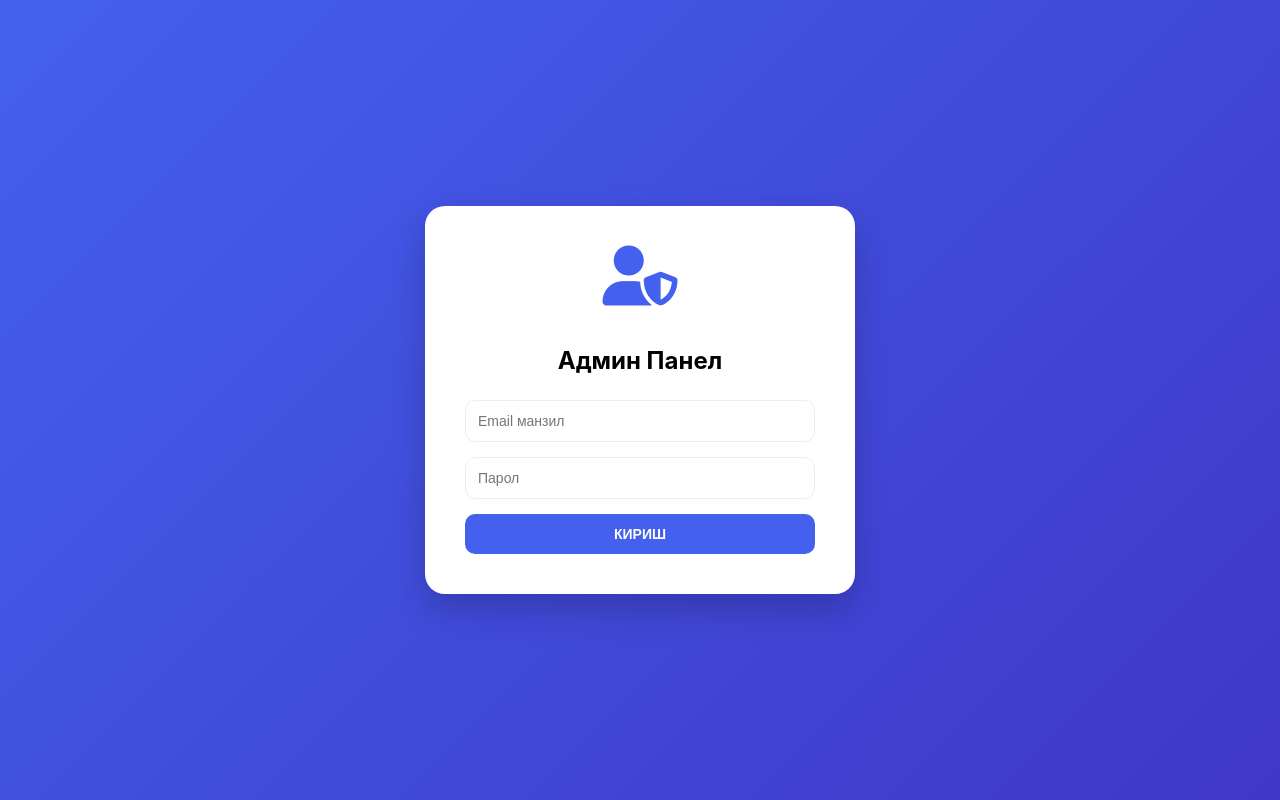
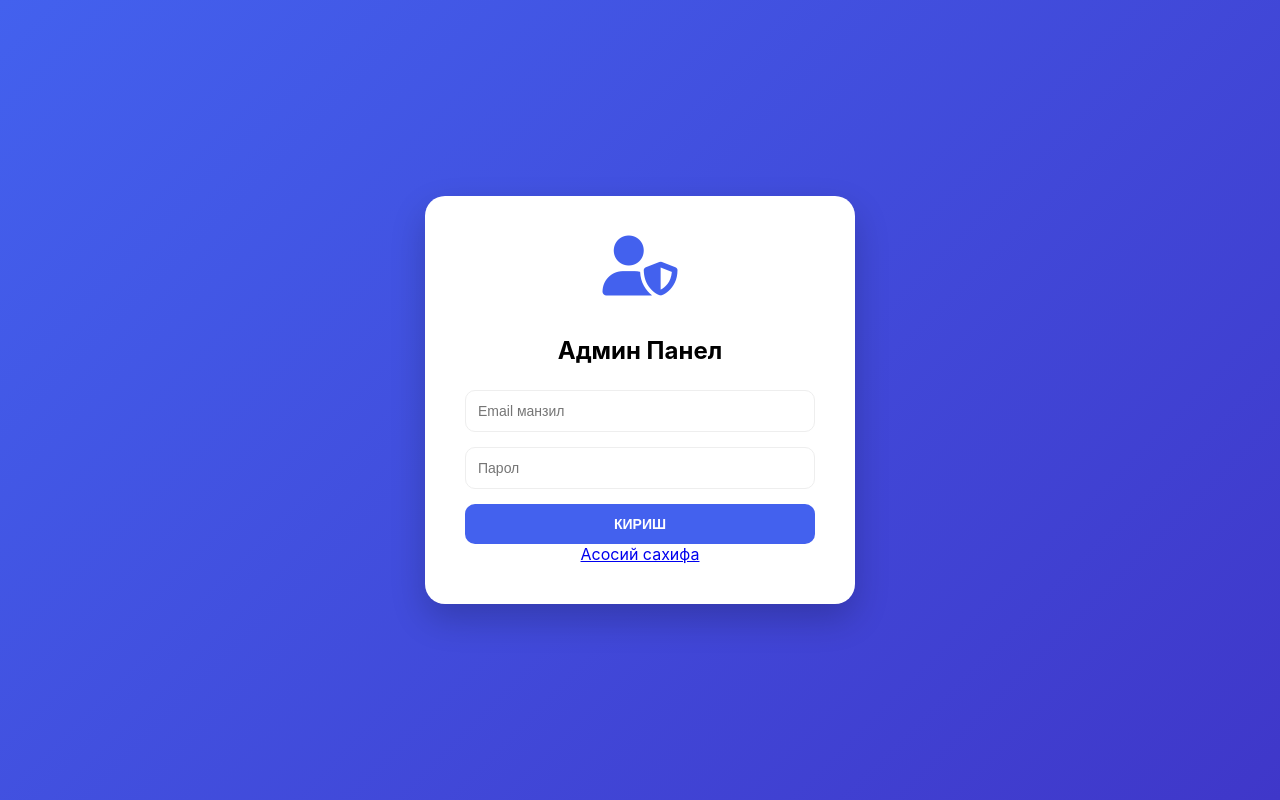
Before and after one commit to ZokirovZokhidjon/universalportal, a plain HTML site: page admin.html in a window 1280 px wide. Drawn offline with Linux system fonts and the light colour scheme; no server answers.

Commit message:
Add files via upload

```diff
--- a/admin.html
+++ b/admin.html
@@ -51,6 +51,7 @@
         <input type="email" id="email" placeholder="Email манзил">
         <input type="password" id="pass" placeholder="Парол">
         <button class="btn btn-blue" style="width:100%; justify-content: center;" id="loginBtn">КИРИШ</button>
+        <span><a href="index.html">Асосий сахифа</a></span>
     </div>
 </div>
 
```
